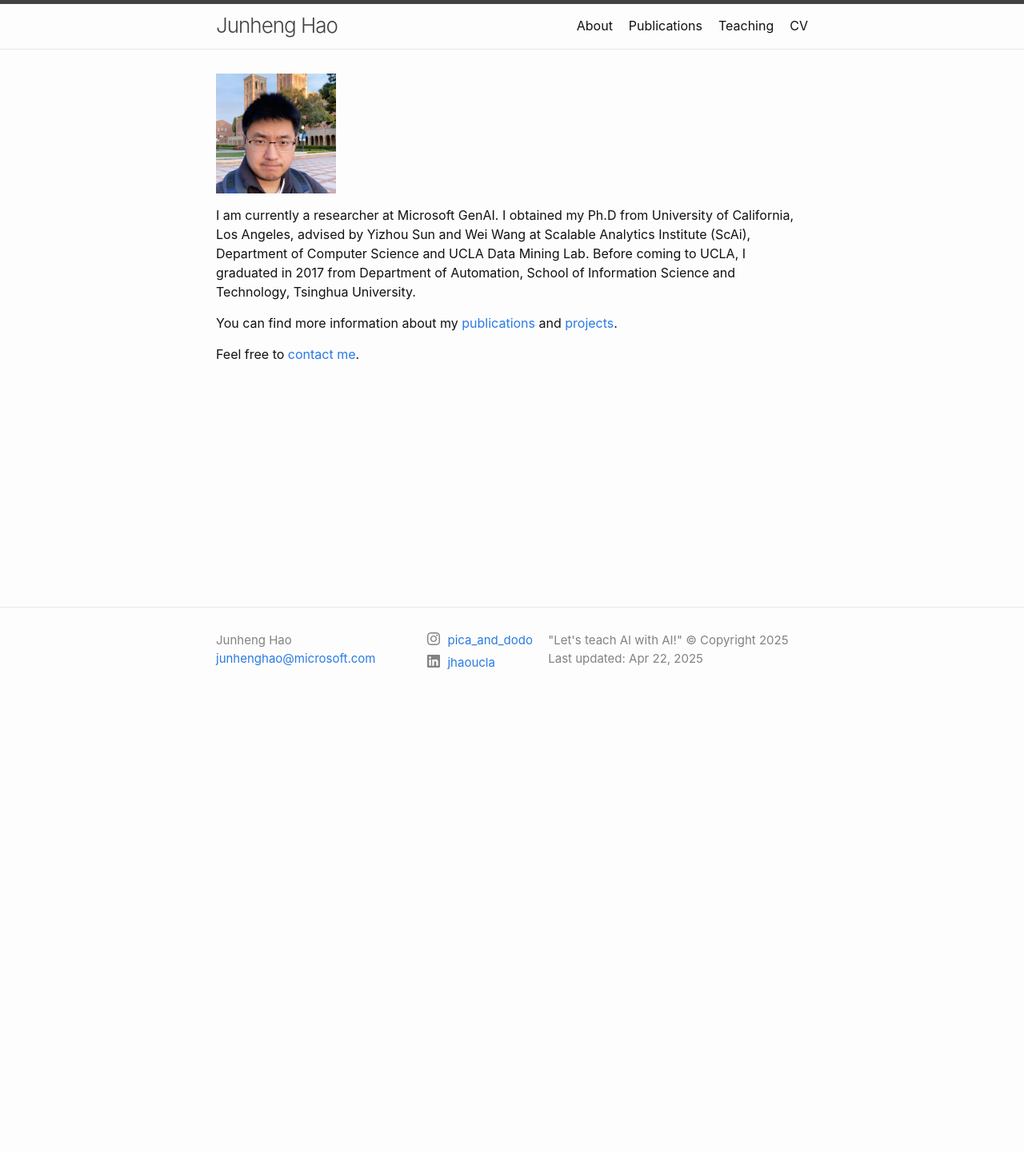
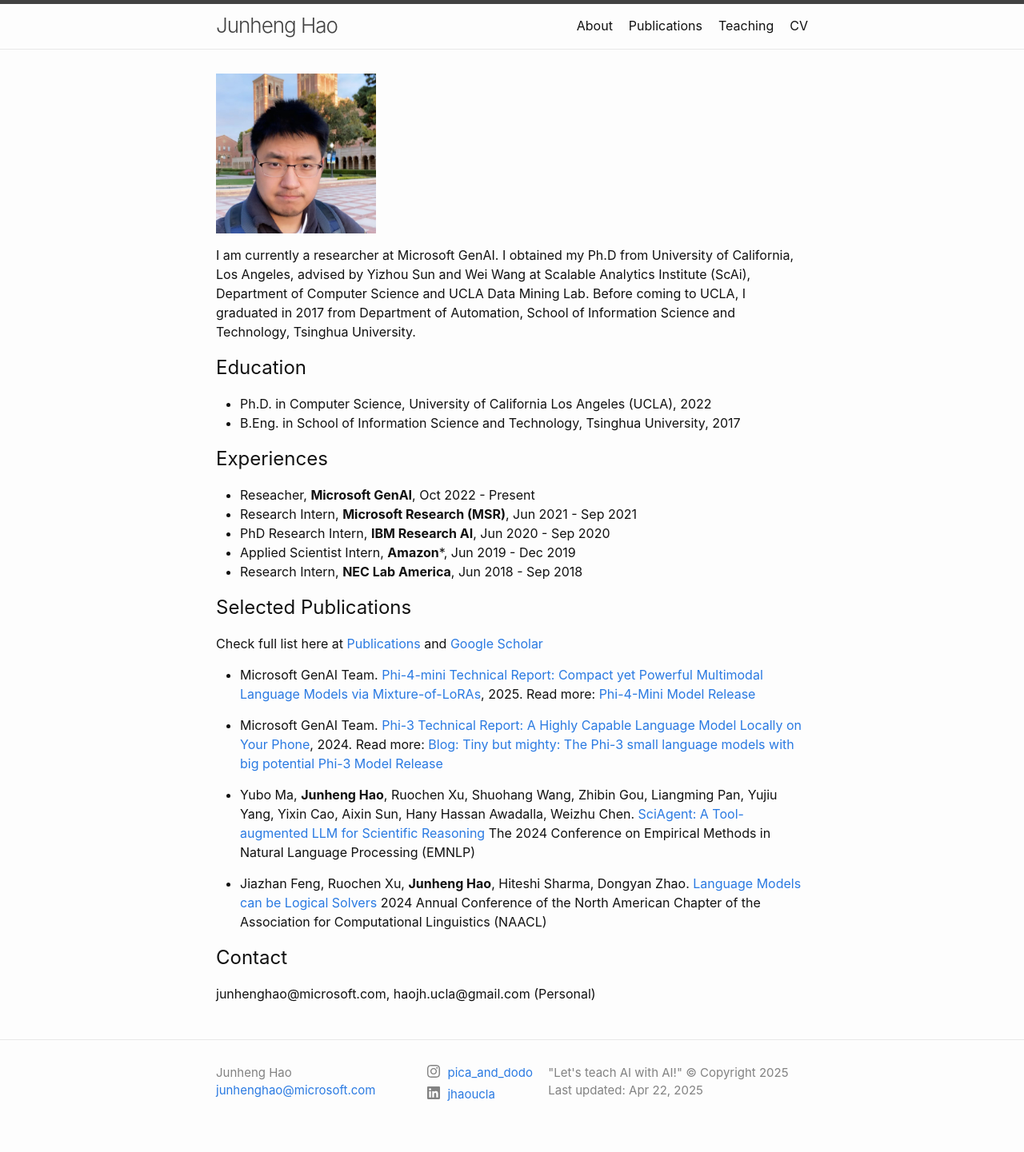
Before and after one commit to junhenghao/junhenghao.github.io, a Jekyll site: the page built from index.md, in a window 1280 px wide. Shown: the whole page at 80% size. Built offline with Jekyll 4.4.1, drawn with Linux system fonts in a browser that asks for light colours; before the commit the page ends 900 px from its top, so only the background shows below that.

Commit message:
add publication/example teaching/CV, revise index page

```diff
--- a/index.md
+++ b/index.md
@@ -8,11 +8,36 @@
 layout: default
 title: Junheng Hao
 ---
-<img src="/assets/img/newself.jpg" alt="Profile Picture" width="150">
+<img src="/assets/img/newself.jpg" alt="Profile Picture" width="200">
 
 <p>I am currently a researcher at Microsoft GenAI. I obtained my Ph.D from University of California, Los Angeles, advised by Yizhou Sun and Wei Wang at Scalable Analytics Institute (ScAi), Department of Computer Science and UCLA Data Mining Lab. Before coming to UCLA, I graduated in 2017 from Department of Automation, School of Information Science and Technology, Tsinghua University.</p>
 
 
-<p>You can find more information about my <a href="/publication/">publications</a> and <a href="/teaching/">projects</a>.
+<!-- <p>You can find more information about my <a href="/publication/">publications</a> and <a href="/teaching/">projects</a>.  -->
 
-<p>Feel free to <a href="/contact/">contact me</a>.</p>
+## Education
+* Ph.D. in Computer Science, University of California Los Angeles (UCLA), 2022
+* B.Eng. in School of Information Science and Technology, Tsinghua University, 2017
+
+## Experiences
+* Reseacher, **Microsoft GenAI**, Oct 2022 - Present
+* Research Intern, **Microsoft Research (MSR)**, Jun 2021 - Sep 2021
+* PhD Research Intern, **IBM Research AI**, Jun 2020 - Sep 2020
+* Applied Scientist Intern, **Amazon***, Jun 2019 - Dec 2019
+* Research Intern, **NEC Lab America**, Jun 2018 - Sep 2018
+
+
+## Selected Publications
+Check full list here at [Publications](https://junhenghao.github.io/publication) and [Google Scholar](https://scholar.google.com/citations?user=GL1yyoEAAAAJ&hl=en)
+
+* Microsoft GenAI Team. [Phi-4-mini Technical Report: Compact yet Powerful Multimodal Language Models via Mixture-of-LoRAs](https://arxiv.org/abs/2503.01743), 2025. Read more: [Phi-4-Mini Model Release](https://azure.microsoft.com/en-us/blog/empowering-innovation-the-next-generation-of-the-phi-family/)
+
+* Microsoft GenAI Team. [Phi-3 Technical Report: A Highly Capable Language Model Locally on Your Phone](https://export.arxiv.org/abs/2404.14219), 2024. Read more: [Blog: Tiny but mighty: The Phi-3 small language models with big potential](https://news.microsoft.com/source/features/ai/the-phi-3-small-language-models-with-big-potential/?ocid=FY24_soc_omc_br_li_Phi3) [Phi-3 Model Release](https://azure.microsoft.com/en-us/blog/introducing-phi-3-redefining-whats-possible-with-slms/)
+
+* Yubo Ma, **Junheng Hao**, Ruochen Xu, Shuohang Wang, Zhibin Gou, Liangming Pan, Yujiu Yang, Yixin Cao, Aixin Sun, Hany Hassan Awadalla, Weizhu Chen. [SciAgent: A Tool-augmented LLM for Scientific Reasoning](https://arxiv.org/abs/2402.11451) The 2024 Conference on Empirical Methods in Natural Language Processing (EMNLP)
+
+* Jiazhan Feng, Ruochen Xu, **Junheng Hao**, Hiteshi Sharma, Dongyan Zhao. [Language Models can be Logical Solvers](https://arxiv.org/abs/2311.06158) 2024 Annual Conference of the North American Chapter of the Association for Computational Linguistics (NAACL)
+
+## Contact
+junhenghao@microsoft.com, haojh.ucla@gmail.com (Personal)
+<!-- <p>Feel free to <a href="/contact/">contact me</a>.</p> -->
```
Also changed, not shown: teaching.md (+8 -0 lines), teaching/cs146-winter21.md (+2 -1 lines).
